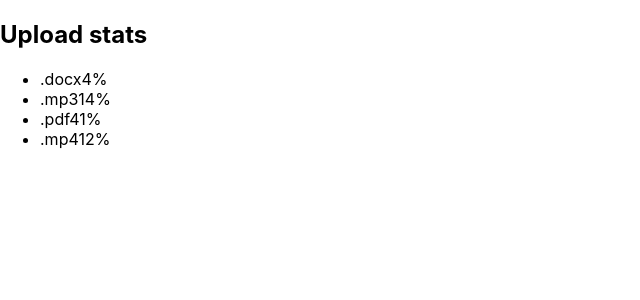
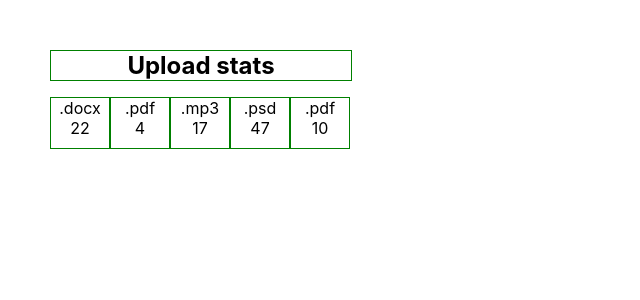
Before and after one commit to Aleksandra605/goit-react-hw-01-components, a React (Create React App) app: page / in a window 1280 px wide. Shown: the top 300 px of the page, without its empty margins (0-640 px from the left). Built offline with nearby package versions, Linux system fonts and the light colour scheme.

Commit message:
finished statistics

```diff
--- a/public/index.html
+++ b/public/index.html
@@ -29,6 +29,9 @@
   <body>
     <noscript>You need to enable JavaScript to run this app.</noscript>
     <div id="root"></div>
+    <div id="statistics"></div>
+    <div id="friends"></div>
+    <div id="transactions"></div>
     <!--
       This HTML file is a template.
       If you open it directly in the browser, you will see an empty page.
--- a/src/App.js
+++ b/src/App.js
@@ -1,10 +1,9 @@
-import logo from './logo.svg';
 import './App.css';
-import statisticalData from './component-2/statistical-data.json';
-import Statistics from './component-2/statistics';
+import statisticalData from './statistic/statistical-data.json';
+import Statistics from './statistic/statistics';
 
 function App() {
-  return <Statistics />;
+  return <Statistics items={statisticalData} />;
 }
 
 export default App;
--- a/src/component-2/statistics.js
+++ /dev/null
@@ -1,26 +0,0 @@
-export default function Statistics(props) {
-  return (
-    <section class="statistics">
-      <h2 class="title">Upload stats</h2>
-
-      <ul class="stat-list">
-        <li class="item">
-          <span class="label">.docx</span>
-          <span class="percentage">4%</span>
-        </li>
-        <li class="item">
-          <span class="label">.mp3</span>
-          <span class="percentage">14%</span>
-        </li>
-        <li class="item">
-          <span class="label">.pdf</span>
-          <span class="percentage">41%</span>
-        </li>
-        <li class="item">
-          <span class="label">.mp4</span>
-          <span class="percentage">12%</span>
-        </li>
-      </ul>
-    </section>
-  );
-}
--- a/src/index.js
+++ b/src/index.js
@@ -1,6 +1,7 @@
 import React from 'react';
 import ReactDOM from 'react-dom';
 import './index.css';
+import './statistic/styles.css';
 import App from './App';
 import reportWebVitals from './reportWebVitals';
 
@@ -8,10 +9,12 @@ ReactDOM.render(
   <React.StrictMode>
     <App />
   </React.StrictMode>,
-  document.getElementById('root')
+  document.getElementById('statistics')
 );
 
 // If you want to start measuring performance in your app, pass a function
 // to log results (for example: reportWebVitals(console.log))
 // or send to an analytics endpoint. Learn more: https://bit.ly/CRA-vitals
 reportWebVitals();
+
+ReactDOM.render(<App />, document.querySelector('#statistics'));
--- /dev/null
+++ b/src/statistic/oneItem.js
@@ -0,0 +1,15 @@
+import PropTypes from 'prop-types';
+
+export default function OneItem({ title, percentage }) {
+  return (
+    <div className="item-div">
+      <span className="label">{title}</span>
+      <span className="percentage">{percentage}</span>
+    </div>
+  );
+}
+
+OneItem.propTypes = {
+  title: PropTypes.string,
+  percentage: PropTypes.number,
+};
--- /dev/null
+++ b/src/statistic/statistics.js
@@ -0,0 +1,23 @@
+import OneItem from './oneItem';
+import PropTypes from 'prop-types';
+
+export default function Statistics({ items }) {
+  return (
+    <section className="statistics">
+      <h2 className="title">Upload stats</h2>
+
+      <ul className="stat-list">
+        {items.map((item) => (
+          <li className="item" key={item.id}>
+            <OneItem title={item.label} percentage={item.percentage} />
+          </li>
+        ))}
+      </ul>
+    </section>
+  );
+}
+
+Statistics.propTypes = {
+  items: PropTypes.arrayOf(PropTypes.object),
+  key: PropTypes.number,
+};
--- /dev/null
+++ b/src/statistic/styles.css
@@ -0,0 +1,34 @@
+ul {
+  list-style-type: none;
+  width: 100%;
+  padding: 0;
+  display: flex;
+  justify-content: space-between;
+}
+
+span {
+  text-align: center;
+}
+
+.statistics {
+  width: 300px;
+  margin: 50px;
+}
+
+.title {
+  border: 1px solid green;
+  width: 100%;
+  text-align: center;
+  margin: 0;
+}
+
+.item {
+  border: 1px solid green;
+  width: 60px;
+  height: 50px;
+}
+
+.item-div {
+  display: flex;
+  flex-direction: column;
+}
```
Also changed, not shown: src/statistic/statistical-data.json (renamed from src/component-2/statistical-data.json).
